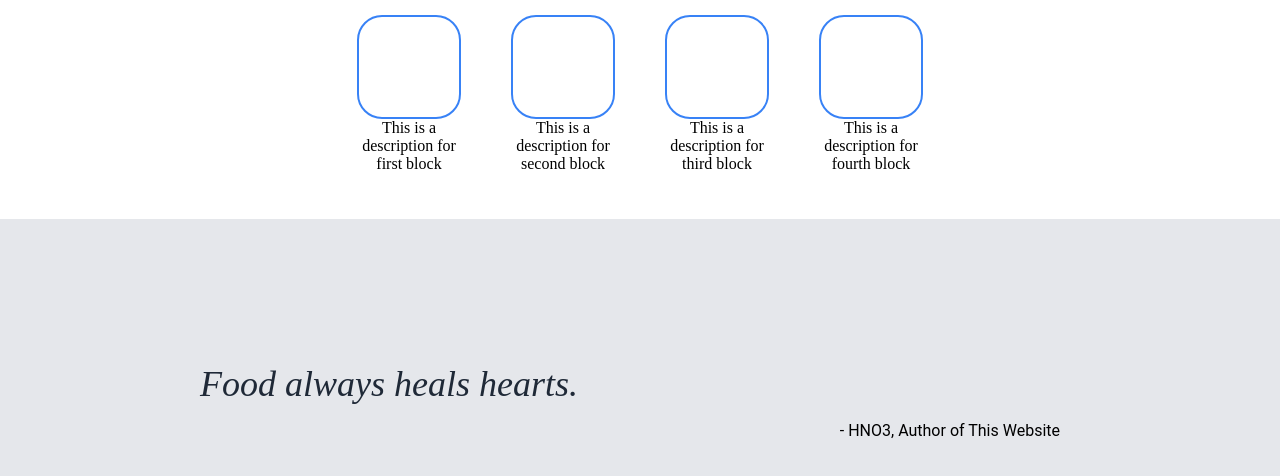
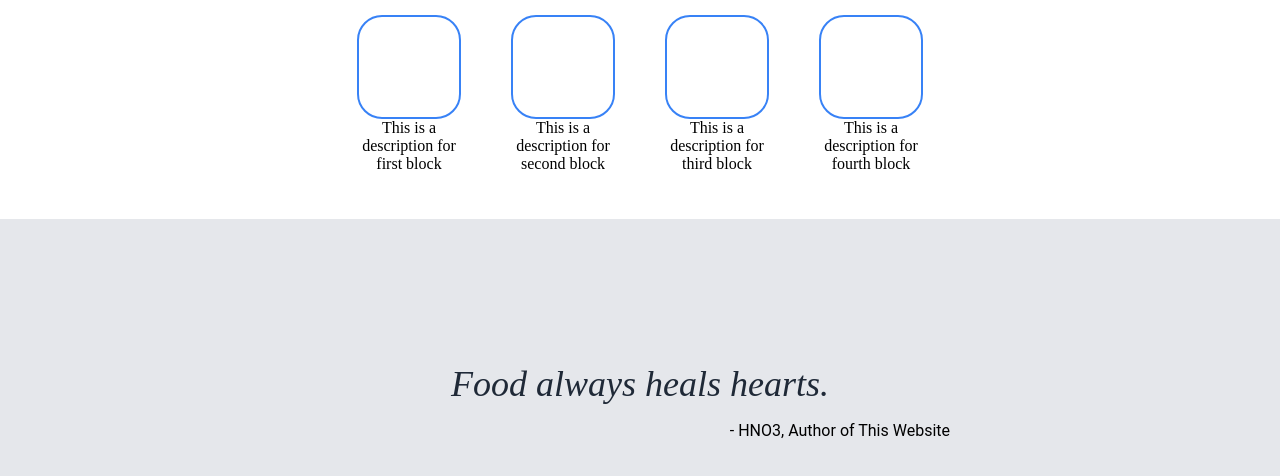
Before and after one commit to expverhno3/odin-recipes, a plain HTML site: page index.html in a window 1280 px wide. Shown: the part 518-994 px from the top of the page. Drawn offline with Linux system fonts and the light colour scheme.

Commit message:
fix text align bug

```diff
--- a/styles.css
+++ b/styles.css
@@ -101,7 +101,8 @@ a {
     flex-direction: column;
     justify-content: center;
     /* align-items: center; */
-    padding: 0 200px;
+    padding: 0 300px;
+    text-align: center;
 }
 
 
@@ -114,7 +115,7 @@ a {
 
 .quote-body p {
     padding-bottom: 20px;
-    padding-right: 20px;
+    padding-right: 30px;
     font-family: 'Roboto', arial;
     text-align: right;
 }
```
